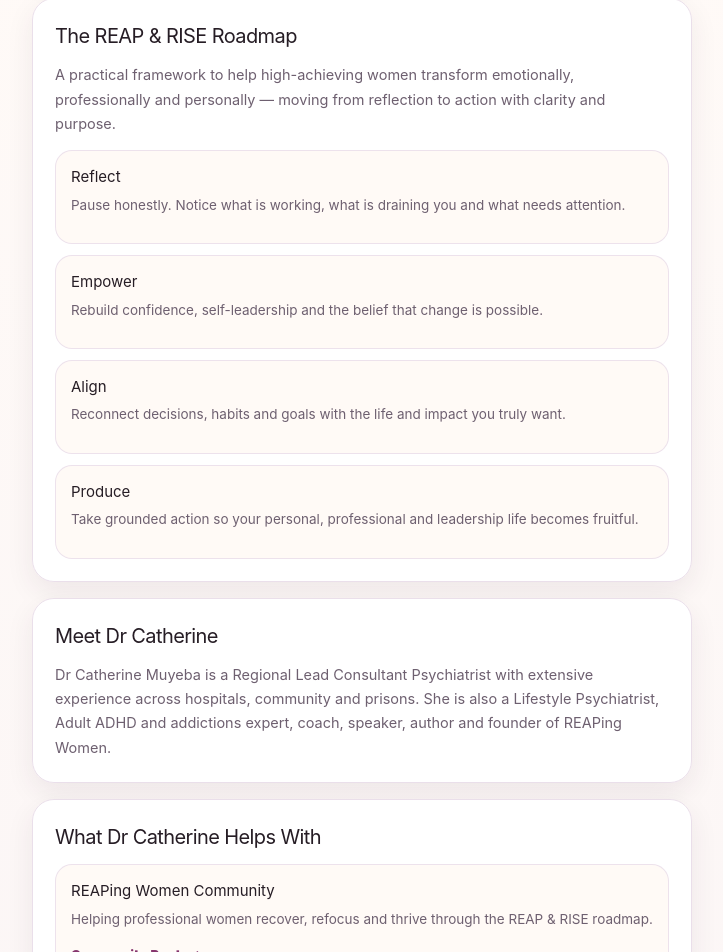
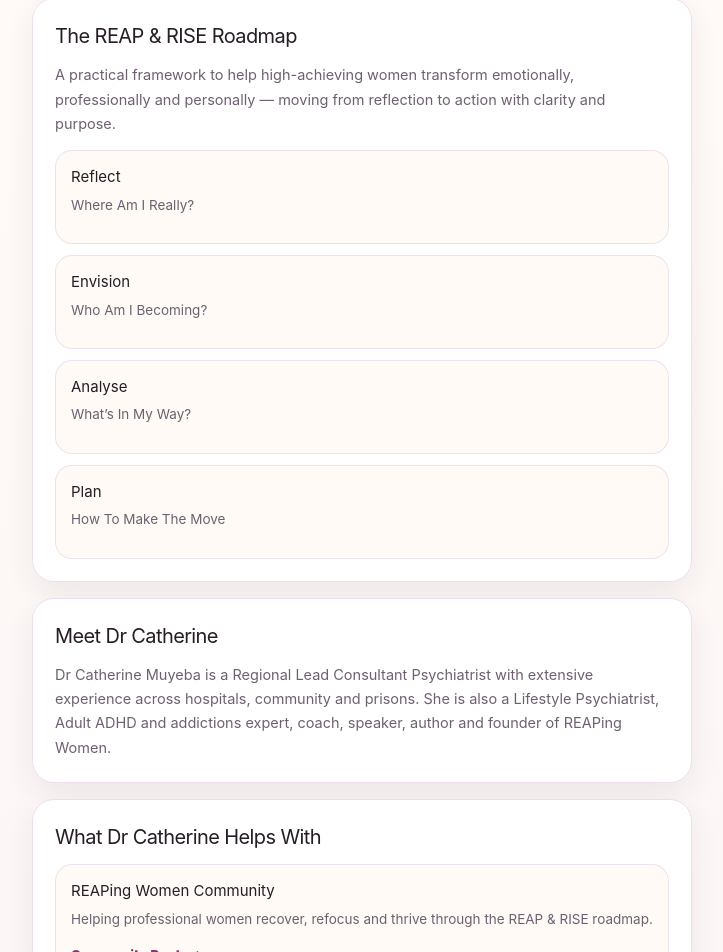
Before and after one commit to durgaprasad773/catherine-chat, a React (Vite) app: page / in a window 1280 px wide. Shown: the part 3204-4156 px from the top of the page, without its empty margins (278-1001 px from the left). Built offline with nearby package versions, Linux system fonts and the light colour scheme; no server answers.

Commit message:
Update code

```diff
--- a/src/App.jsx
+++ b/src/App.jsx
@@ -199,19 +199,19 @@ export default function App() {
             <div className="reap-grid">
               <div className="reap-item">
                 <h3>Reflect</h3>
-                <p>Pause honestly. Notice what is working, what is draining you and what needs attention.</p>
+                <p>Where Am I Really?</p>
               </div>
               <div className="reap-item">
-                <h3>Empower</h3>
-                <p>Rebuild confidence, self-leadership and the belief that change is possible.</p>
+                <h3>Envision</h3>
+                <p>Who Am I Becoming?</p>
               </div>
               <div className="reap-item">
-                <h3>Align</h3>
-                <p>Reconnect decisions, habits and goals with the life and impact you truly want.</p>
+                <h3>Analyse</h3>
+                <p>What’s In My Way?</p>
               </div>
               <div className="reap-item">
-                <h3>Produce</h3>
-                <p>Take grounded action so your personal, professional and leadership life becomes fruitful.</p>
+                <h3>Plan</h3>
+                <p>How To Make The Move</p>
               </div>
             </div>
           </section>
```
